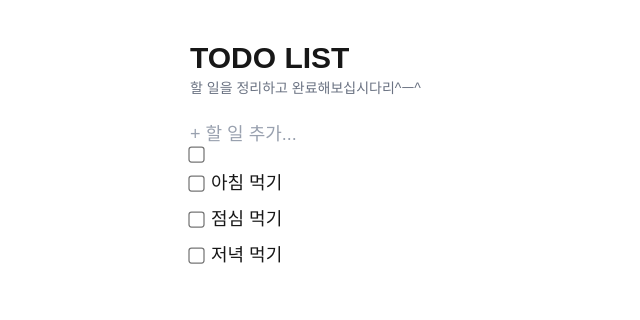
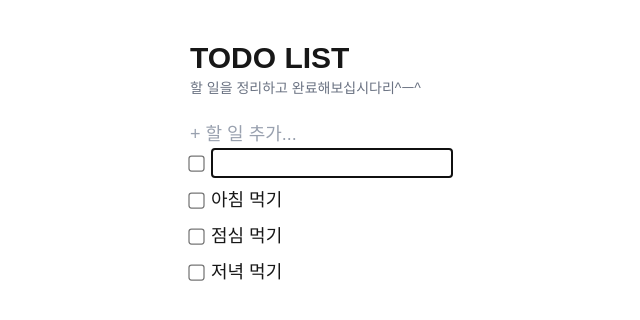
Before and after one commit to Rodgershyeonsik/toy-todo, a Next.js app: page / in a window 1280 px wide. Both pictures are taken after a click on the button "+ 할 일 추가...". Shown: the top 320 px of the page, without its empty margins (138-778 px from the left). Built offline with nearby package versions, Linux system fonts and the light colour scheme.

Commit message:
feat: add editable input for todo items

```diff
--- a/app/page.tsx
+++ b/app/page.tsx
@@ -15,12 +15,17 @@ export default function Home() {
     { id: 3, task: '저녁 먹기', completed: false, },
   ]);
 
+  const [editingId, setEditingId] = useState<number | null>(null);
+  const [editingText, setEditingText] = useState<string>("");
+
   const idRef = useRef(3);
 
   const handleAddTodo = () => {
     idRef.current += 1;
     const newTodo = {id: idRef.current, task: "", completed: false,};
     setTodos((prevTodos) => [newTodo, ...prevTodos]);
+    setEditingId(newTodo.id);
+    setEditingText("");
   };
 
   const handleCheckTodo = (checked: boolean, todo: Todo) => {
@@ -36,6 +41,20 @@ export default function Home() {
               }
     );
   }
+
+  const startEdit = (todo: Todo) => {
+      setEditingId(todo.id);
+      setEditingText(todo.task);
+  };
+
+  const saveEdit = (id: number) => {
+    setTodos(prev =>
+      prev.map(t =>
+        t.id === id ? { ...t, task: editingText } : t
+      )
+    );
+    setEditingId(null);
+  };
 
   return (
     <div className="min-h-screen flex justify-center">
@@ -54,15 +73,28 @@ export default function Home() {
             <button className="text-lg text-gray-400" onClick={handleAddTodo}> + 할 일 추가...</button>
             <ul className="list-none space-y-2">
               {todos.map((todo) => (
-                <li key={todo.id}>
-                  <label className="flex items-center gap-2">
+                <li key={todo.id} className="flex items-center gap-2">
+                  <input
+                  type='checkbox'
+                  className="scale-125"
+                  checked={todo.completed}
+                  onChange={(e) => handleCheckTodo(e.target.checked, todo)}/>
+                  {editingId === todo.id ?
                     <input
-                    type='checkbox'
-                    className="scale-125"
-                    checked={todo.completed}
-                    onChange={(e) => handleCheckTodo(e.target.checked, todo)}/>
-                    <span className={`text-lg ${todo.completed ? 'line-through text-gray-400' : ''}`}>{todo.task}</span>
-                  </label>
+                      value={editingText}
+                      onChange={(e) => setEditingText(e.target.value)}
+                      onBlur={() => saveEdit(todo.id)}
+                      onKeyDown={(e) => e.key === 'Enter' && saveEdit(todo.id)}
+                      autoFocus
+                      className="text-lg border px-1"
+                    />
+                    : <span
+                    className={
+                      `text-lg
+                      ${todo.completed ? 'line-through text-gray-400' : ''}
+                      ${!todo.task && 'text-gray-400'}`}
+                    onClick={() => startEdit(todo)}>
+                      {todo.task || '할 일을 입력하세요'}</span>}
                 </li>
               ))}
             </ul>
```
